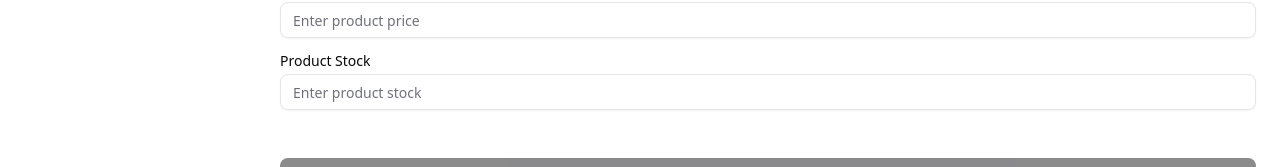
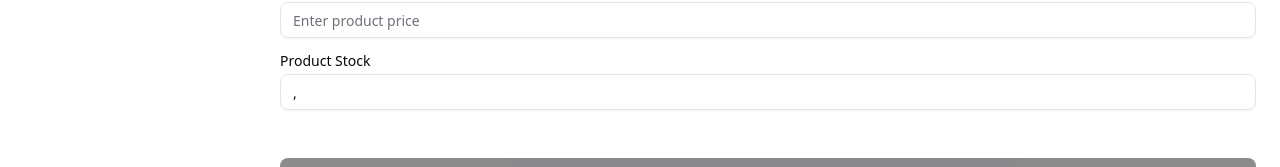
Before and after one commit to dharmendra-dxy/bazzar-ecommerce, a Next.js app in the folder client/: page /super-admin/products/add in a window 1280 px wide. Shown: the part 916-1083 px from the top of the page. Built offline with nearby package versions, Linux system fonts and the light colour scheme; what @arcjet/next would draw is missing.

Commit message:
(client): clear state for pdoduct adding page

```diff
--- a/client/app/super-admin/products/add/page.tsx
+++ b/client/app/super-admin/products/add/page.tsx
@@ -70,6 +70,22 @@ const SuperAdminProductAddingPage = () => {
     }
   }, [isEditMode, getProduct, editId]);
 
+  // clear form data:
+  useEffect(() => {
+    if (editId === null) {
+      setFormState({
+        name: '',
+        brand: '',
+        description: '',
+        category: '',
+        gender: '',
+        price: '',
+        stock: ','
+      })
+      setSelectedSizes([]);
+      setSelectedColors([]);
+    }
+  }, [isEditMode, editId])
 
 
   // handleInputChange
```
